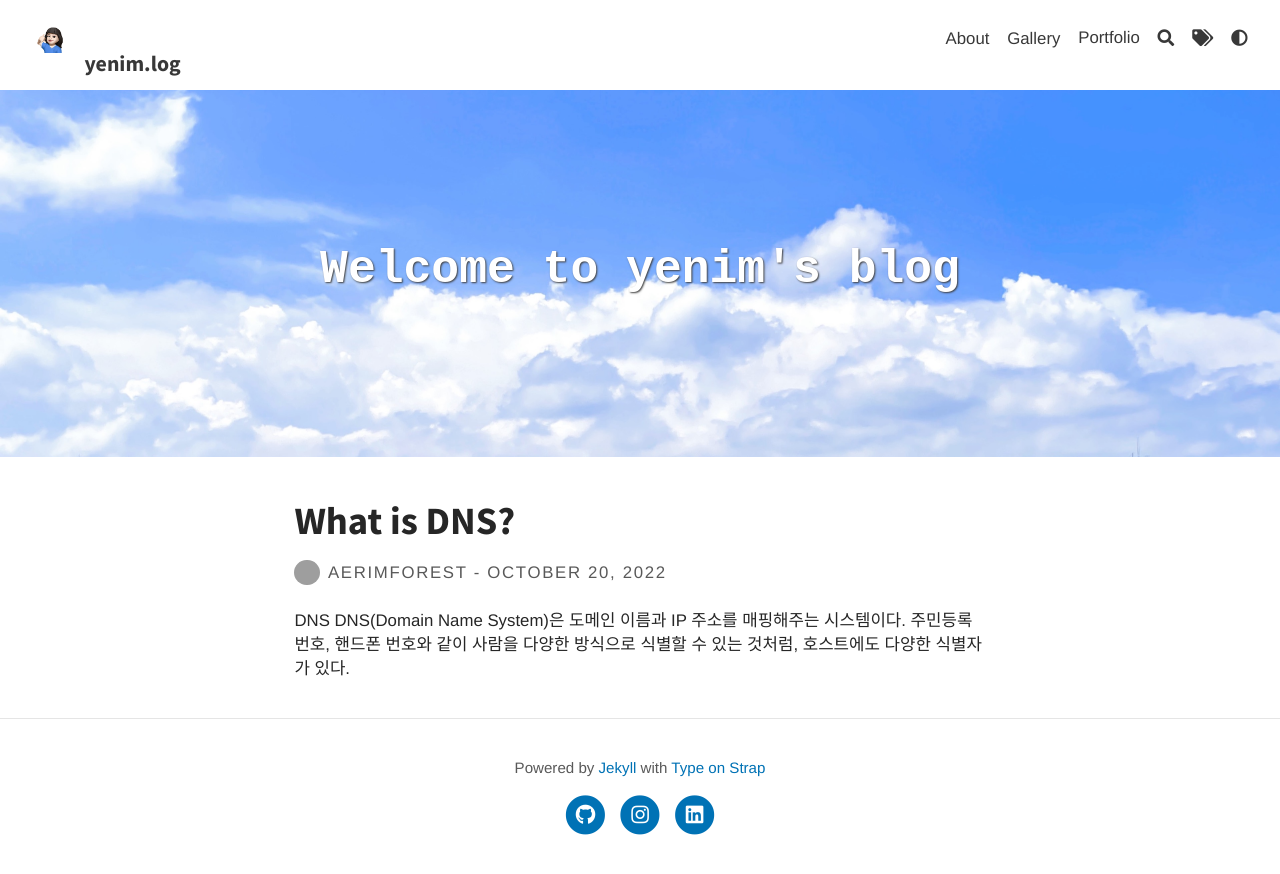
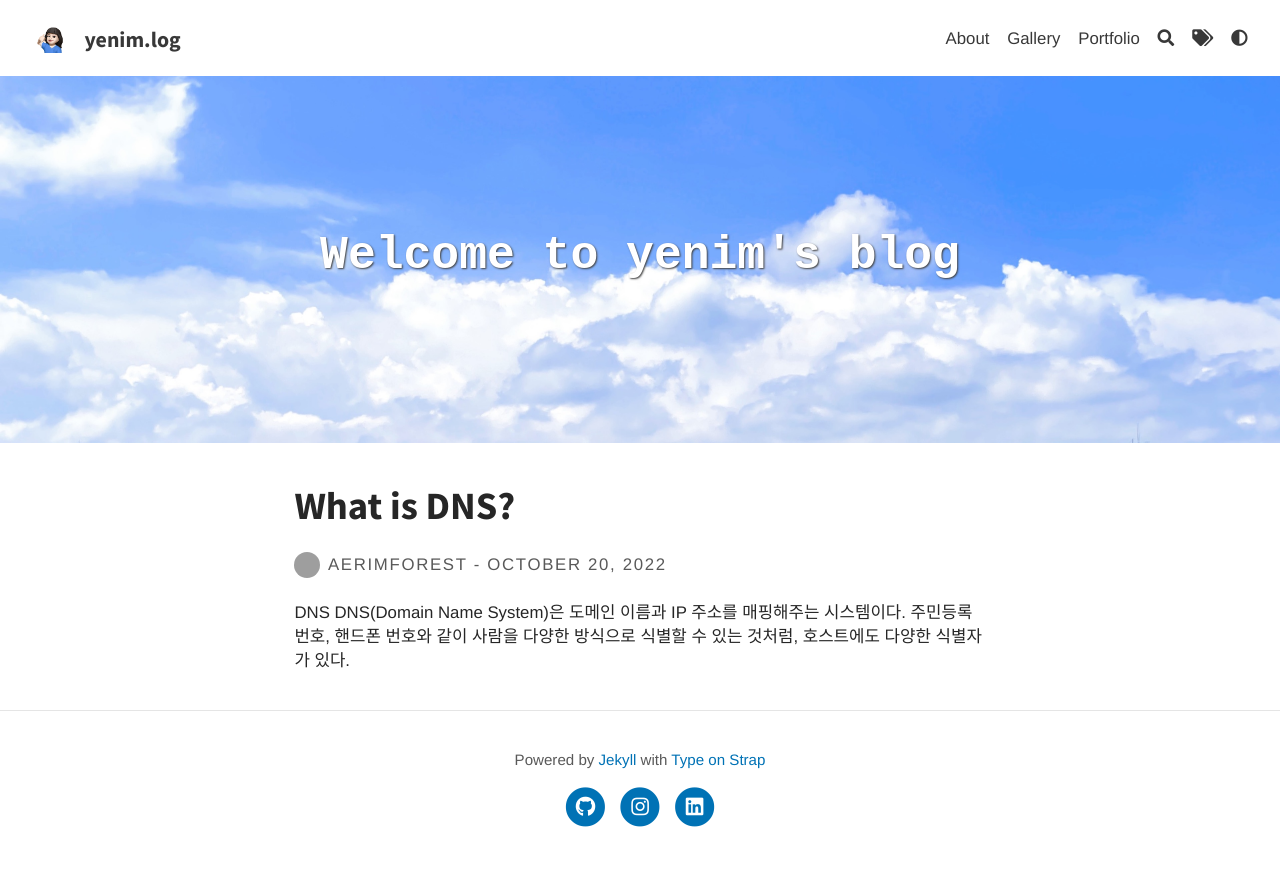
Before and after one commit to aerimforest/aerimforest.github.io, a Jekyll site: the page built from index.html, in a window 1280 px wide. Shown: the top 874 px of the page. Built offline with Jekyll 4.4.1, drawn with Linux system fonts in a browser that asks for light colours; the list of posts is cut into pages by our own code; grey boxes are pictures that could not be loaded.

Commit message:
[style] 최신 글 목록 레이아웃 수정

```diff
--- a/_sass/base/_global.scss
+++ b/_sass/base/_global.scss
@@ -62,7 +62,7 @@ h4 {
 }
 
 // 메인 화면 제목-author, 날짜 사이 간격
-a {
+.post-info {
   padding-top: 2%;
 }
 
```
